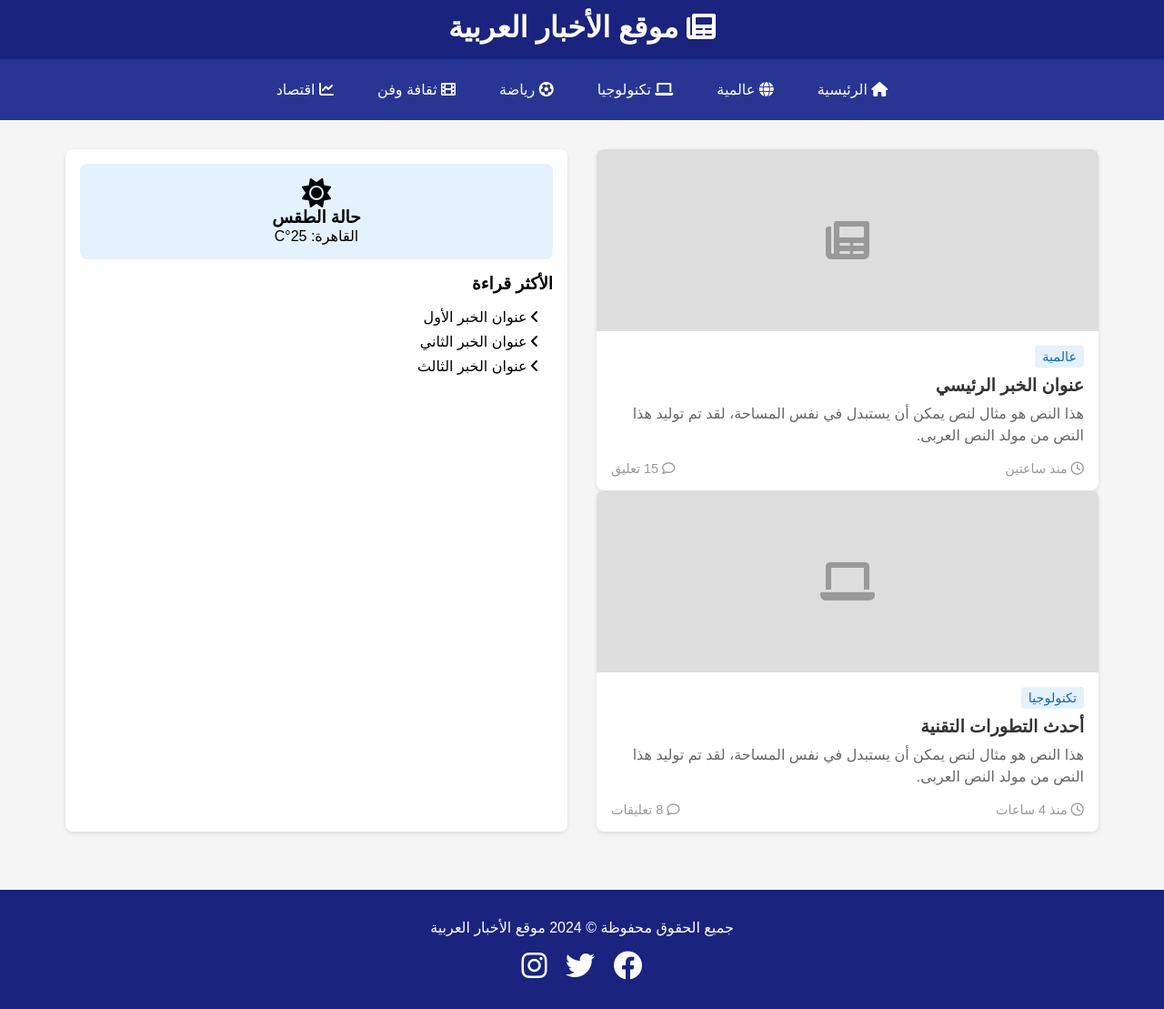
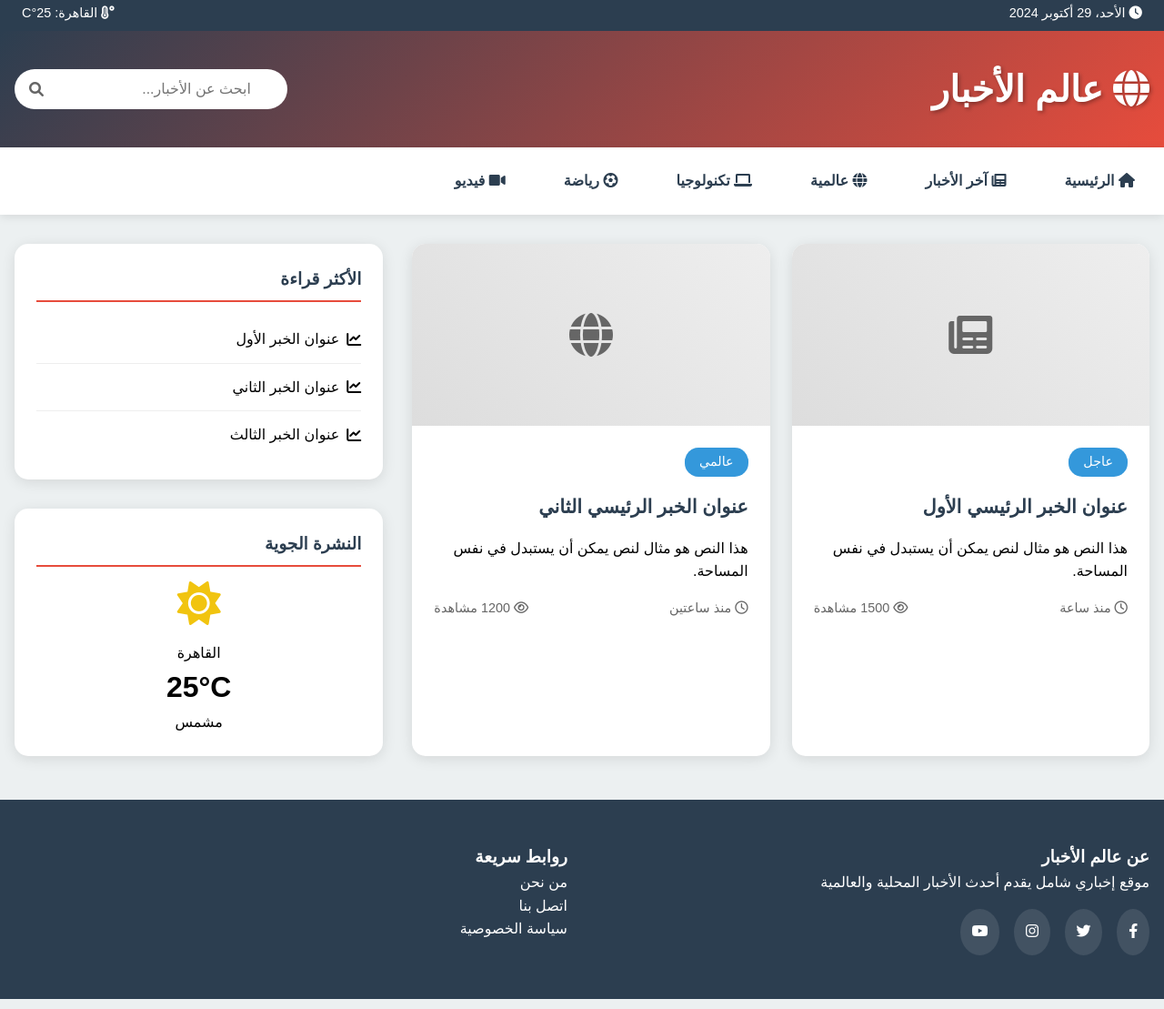
Before and after one commit to Vapojsjdj/truegoalchat, a plain HTML site: page index.html in a window 1280 px wide. Shown: the part 5-1114 px from the top of the page at 91% size. Drawn offline with Linux system fonts and the light colour scheme.

Commit message:
Update index.html

```diff
--- a/index.html
+++ b/index.html
@@ -3,63 +3,140 @@
 <head>
     <meta charset="UTF-8">
     <meta name="viewport" content="width=device-width, initial-scale=1.0">
-    <title>موقع الأخبار العربية</title>
+    <title>عالم الأخبار</title>
     <link rel="stylesheet" href="https://cdnjs.cloudflare.com/ajax/libs/font-awesome/6.0.0/css/all.min.css">
     <style>
         * {
             margin: 0;
             padding: 0;
             box-sizing: border-box;
-            font-family: 'Cairo', sans-serif;
+            font-family: 'Tajawal', sans-serif;
+        }
+
+        :root {
+            --primary-color: #2c3e50;
+            --secondary-color: #e74c3c;
+            --accent-color: #3498db;
+            --background-color: #ecf0f1;
         }
 
         body {
-            background-color: #f5f5f5;
+            background-color: var(--background-color);
+            line-height: 1.6;
+        }
+
+        .top-bar {
+            background-color: var(--primary-color);
+            color: white;
+            padding: 0.5rem;
+            font-size: 0.9rem;
+        }
+
+        .top-bar-content {
+            display: flex;
+            justify-content: space-between;
+            max-width: 1400px;
+            margin: 0 auto;
+            padding: 0 1rem;
         }
 
         .header {
-            background-color: #1a237e;
+            background: linear-gradient(135deg, var(--primary-color), var(--secondary-color));
             color: white;
-            padding: 1rem;
-            text-align: center;
+            padding: 2rem 1rem;
+        }
+
+        .header-content {
+            max-width: 1400px;
+            margin: 0 auto;
+            display: flex;
+            justify-content: space-between;
+            align-items: center;
+        }
+
+        .logo {
+            font-size: 2.5rem;
+            font-weight: bold;
+            text-shadow: 2px 2px 4px rgba(0,0,0,0.3);
+        }
+
+        .search-box {
+            position: relative;
+            width: 300px;
+        }
+
+        .search-box input {
+            width: 100%;
+            padding: 0.8rem 2.5rem 0.8rem 1rem;
+            border: none;
+            border-radius: 25px;
+            font-size: 1rem;
+        }
+
+        .search-box i {
+            position: absolute;
+            left: 1rem;
+            top: 50%;
+            transform: translateY(-50%);
+            color: #666;
         }
 
         .nav {
-            background-color: #283593;
-            padding: 1rem;
-            display: flex;
-            justify-content: center;
-            flex-wrap: wrap;
-            gap: 1rem;
+            background-color: white;
+            box-shadow: 0 2px 10px rgba(0,0,0,0.1);
+            position: sticky;
+            top: 0;
+            z-index: 100;
         }
 
-        .nav a {
-            color: white;
-            text-decoration: none;
-            padding: 0.5rem 1rem;
-            border-radius: 4px;
-            transition: background-color 0.3s;
+        .nav-content {
+            max-width: 1400px;
+            margin: 0 auto;
+            display: flex;
+            justify-content: space-between;
+            padding: 1rem;
         }
 
-        .nav a:hover {
-            background-color: #1a237e;
-        }
-
-        .container {
-            max-width: 1200px;
-            margin: 0 auto;
-            padding: 2rem;
-            display: grid;
-            grid-template-columns: repeat(auto-fit, minmax(300px, 1fr));
+        .nav-links {
+            display: flex;
             gap: 2rem;
         }
 
+        .nav-links a {
+            color: var(--primary-color);
+            text-decoration: none;
+            font-weight: bold;
+            padding: 0.5rem 1rem;
+            border-radius: 20px;
+            transition: all 0.3s ease;
+        }
+
+        .nav-links a:hover {
+            background-color: var(--secondary-color);
+            color: white;
+        }
+
+        .main-content {
+            max-width: 1400px;
+            margin: 2rem auto;
+            display: grid;
+            grid-template-columns: 2fr 1fr;
+            gap: 2rem;
+            padding: 0 1rem;
+        }
+
+        .featured-news {
+            display: grid;
+            grid-template-columns: repeat(auto-fit, minmax(300px, 1fr));
+            gap: 1.5rem;
+        }
+
         .news-card {
-            background-color: white;
-            border-radius: 8px;
+            background: white;
+            border-radius: 15px;
             overflow: hidden;
-            box-shadow: 0 2px 5px rgba(0,0,0,0.1);
-            transition: transform 0.3s;
+            box-shadow: 0 3px 15px rgba(0,0,0,0.1);
+            transition: transform 0.3s ease;
         }
 
         .news-card:hover {
@@ -67,145 +144,257 @@
         }
 
         .news-image {
-            width: 100%;
             height: 200px;
-            background-color: #ddd;
+            background: linear-gradient(45deg, #ddd, #eee);
             display: flex;
             align-items: center;
             justify-content: center;
         }
 
         .news-content {
-            padding: 1rem;
+            padding: 1.5rem;
         }
 
-        .news-category {
-            background-color: #e3f2fd;
-            color: #1565c0;
-            padding: 0.25rem 0.5rem;
-            border-radius: 4px;
+        .news-tag {
+            background-color: var(--accent-color);
+            color: white;
+            padding: 0.3rem 1rem;
+            border-radius: 15px;
             font-size: 0.9rem;
             display: inline-block;
-            margin-bottom: 0.5rem;
         }
 
         .news-title {
-            font-size: 1.2rem;
-            margin-bottom: 0.5rem;
-            color: #333;
-        }
-
-        .news-excerpt {
-            color: #666;
-            margin-bottom: 1rem;
-            line-height: 1.5;
+            margin: 1rem 0;
+            font-size: 1.3rem;
+            color: var(--primary-color);
         }
 
         .news-meta {
             display: flex;
             justify-content: space-between;
-            color: #999;
+            color: #666;
             font-size: 0.9rem;
+            margin-top: 1rem;
         }
 
         .sidebar {
-            background-color: white;
-            padding: 1rem;
-            border-radius: 8px;
-            box-shadow: 0 2px 5px rgba(0,0,0,0.1);
+            display: flex;
+            flex-direction: column;
+            gap: 2rem;
         }
 
-        .weather-widget {
-            text-align: center;
-            padding: 1rem;
-            background-color: #e3f2fd;
-            border-radius: 8px;
+        .widget {
+            background: white;
+            padding: 1.5rem;
+            border-radius: 15px;
+            box-shadow: 0 3px 15px rgba(0,0,0,0.1);
+        }
+
+        .widget-title {
+            color: var(--primary-color);
             margin-bottom: 1rem;
+            padding-bottom: 0.5rem;
+            border-bottom: 2px solid var(--secondary-color);
+        }
+
+        .trending-list {
+            list-style: none;
+        }
+
+        .trending-list li {
+            padding: 0.8rem 0;
+            border-bottom: 1px solid #eee;
+            display: flex;
+            align-items: center;
+            gap: 0.5rem;
+        }
+
+        .trending-list li:last-child {
+            border-bottom: none;
         }
 
         .footer {
-            background-color: #1a237e;
+            background: var(--primary-color);
             color: white;
-            text-align: center;
-            padding: 2rem;
-            margin-top: 2rem;
+            padding: 3rem 1rem;
+            margin-top: 3rem;
+        }
+
+        .footer-content {
+            max-width: 1400px;
+            margin: 0 auto;
+            display: grid;
+            grid-template-columns: repeat(auto-fit, minmax(250px, 1fr));
+            gap: 2rem;
+        }
+
+        .social-links {
+            display: flex;
+            gap: 1rem;
+            margin-top: 1rem;
+        }
+
+        .social-links a {
+            color: white;
+            background: rgba(255,255,255,0.1);
+            padding: 0.8rem;
+            border-radius: 50%;
+            transition: background 0.3s ease;
+        }
+
+        .social-links a:hover {
+            background: var(--secondary-color);
         }
 
         @media (max-width: 768px) {
-            .container {
+            .main-content {
                 grid-template-columns: 1fr;
+            }
+
+            .header-content {
+                flex-direction: column;
+                gap: 1rem;
+            }
+
+            .search-box {
+                width: 100%;
+            }
+
+            .nav-content {
+                flex-direction: column;
+                align-items: center;
+                gap: 1rem;
+            }
+
+            .nav-links {
+                flex-wrap: wrap;
+                justify-content: center;
             }
         }
     </style>
 </head>
 <body>
+    <div class="top-bar">
+        <div class="top-bar-content">
+            <div>
+                <i class="fas fa-clock"></i> الأحد، 29 أكتوبر 2024
+            </div>
+            <div>
+                <i class="fas fa-temperature-high"></i> القاهرة: 25°C
+            </div>
+        </div>
+    </div>
+
     <header class="header">
-        <h1><i class="fas fa-newspaper"></i> موقع الأخبار العربية</h1>
+        <div class="header-content">
+            <div class="logo">
+                <i class="fas fa-globe"></i> عالم الأخبار
+            </div>
+            <div class="search-box">
+                <input type="text" placeholder="ابحث عن الأخبار...">
+                <i class="fas fa-search"></i>
+            </div>
+        </div>
     </header>
 
     <nav class="nav">
-        <a href="#"><i class="fas fa-home"></i> الرئيسية</a>
-        <a href="#"><i class="fas fa-globe"></i> عالمية</a>
-        <a href="#"><i class="fas fa-laptop"></i> تكنولوجيا</a>
-        <a href="#"><i class="fas fa-futbol"></i> رياضة</a>
-        <a href="#"><i class="fas fa-film"></i> ثقافة وفن</a>
-        <a href="#"><i class="fas fa-chart-line"></i> اقتصاد</a>
+        <div class="nav-content">
+            <div class="nav-links">
+                <a href="#"><i class="fas fa-home"></i> الرئيسية</a>
+                <a href="#"><i class="fas fa-newspaper"></i> آخر الأخبار</a>
+                <a href="#"><i class="fas fa-globe"></i> عالمية</a>
+                <a href="#"><i class="fas fa-laptop"></i> تكنولوجيا</a>
+                <a href="#"><i class="fas fa-futbol"></i> رياضة</a>
+                <a href="#"><i class="fas fa-video"></i> فيديو</a>
+            </div>
+        </div>
     </nav>
 
-    <main class="container">
-        <section class="news-section">
+    <main class="main-content">
+        <section class="featured-news">
             <article class="news-card">
                 <div class="news-image">
-                    <i class="fas fa-newspaper fa-3x" style="color: #999;"></i>
+                    <i class="fas fa-newspaper fa-3x" style="color: #666;"></i>
                 </div>
                 <div class="news-content">
-                    <span class="news-category">عالمية</span>
-                    <h2 class="news-title">عنوان الخبر الرئيسي</h2>
-                    <p class="news-excerpt">هذا النص هو مثال لنص يمكن أن يستبدل في نفس المساحة، لقد تم توليد هذا النص من مولد النص العربى.</p>
+                    <span class="news-tag">عاجل</span>
+                    <h2 class="news-title">عنوان الخبر الرئيسي الأول</h2>
+                    <p>هذا النص هو مثال لنص يمكن أن يستبدل في نفس المساحة.</p>
                     <div class="news-meta">
-                        <span><i class="far fa-clock"></i> منذ ساعتين</span>
-                        <span><i class="far fa-comment"></i> 15 تعليق</span>
+                        <span><i class="far fa-clock"></i> منذ ساعة</span>
+                        <span><i class="far fa-eye"></i> 1500 مشاهدة</span>
                     </div>
                 </div>
             </article>
 
             <article class="news-card">
                 <div class="news-image">
-                    <i class="fas fa-laptop fa-3x" style="color: #999;"></i>
+                    <i class="fas fa-globe fa-3x" style="color: #666;"></i>
                 </div>
                 <div class="news-content">
-                    <span class="news-category">تكنولوجيا</span>
-                    <h2 class="news-title">أحدث التطورات التقنية</h2>
-                    <p class="news-excerpt">هذا النص هو مثال لنص يمكن أن يستبدل في نفس المساحة، لقد تم توليد هذا النص من مولد النص العربى.</p>
+                    <span class="news-tag">عالمي</span>
+                    <h2 class="news-title">عنوان الخبر الرئيسي الثاني</h2>
+                    <p>هذا النص هو مثال لنص يمكن أن يستبدل في نفس المساحة.</p>
                     <div class="news-meta">
-                        <span><i class="far fa-clock"></i> منذ 4 ساعات</span>
-                        <span><i class="far fa-comment"></i> 8 تعليقات</span>
+                        <span><i class="far fa-clock"></i> منذ ساعتين</span>
+                        <span><i class="far fa-eye"></i> 1200 مشاهدة</span>
                     </div>
                 </div>
             </article>
         </section>
 
         <aside class="sidebar">
-            <div class="weather-widget">
-                <i class="fas fa-sun fa-2x"></i>
-                <h3>حالة الطقس</h3>
-                <p>القاهرة: 25°C</p>
+            <div class="widget">
+                <h3 class="widget-title">الأكثر قراءة</h3>
+                <ul class="trending-list">
+                    <li>
+                        <i class="fas fa-chart-line"></i>
+                        عنوان الخبر الأول
+                    </li>
+                    <li>
+                        <i class="fas fa-chart-line"></i>
+                        عنوان الخبر الثاني
+                    </li>
+                    <li>
+                        <i class="fas fa-chart-line"></i>
+                        عنوان الخبر الثالث
+                    </li>
+                </ul>
             </div>
-            <h3>الأكثر قراءة</h3>
-            <ul style="list-style: none; padding: 1rem;">
-                <li style="margin-bottom: 0.5rem;"><i class="fas fa-angle-left"></i> عنوان الخبر الأول</li>
-                <li style="margin-bottom: 0.5rem;"><i class="fas fa-angle-left"></i> عنوان الخبر الثاني</li>
-                <li style="margin-bottom: 0.5rem;"><i class="fas fa-angle-left"></i> عنوان الخبر الثالث</li>
-            </ul>
+
+            <div class="widget">
+                <h3 class="widget-title">النشرة الجوية</h3>
+                <div style="text-align: center;">
+                    <i class="fas fa-sun fa-3x" style="color: #f1c40f;"></i>
+                    <p style="margin-top: 1rem;">القاهرة</p>
+                    <p style="font-size: 2rem; font-weight: bold;">25°C</p>
+                    <p>مشمس</p>
+                </div>
+            </div>
         </aside>
     </main>
 
     <footer class="footer">
-        <p>جميع الحقوق محفوظة © 2024 موقع الأخبار العربية</p>
-        <div style="margin-top: 1rem;">
-            <a href="#" style="color: white; margin: 0 0.5rem;"><i class="fab fa-facebook fa-2x"></i></a>
-            <a href="#" style="color: white; margin: 0 0.5rem;"><i class="fab fa-twitter fa-2x"></i></a>
-            <a href="#" style="color: white; margin: 0 0.5rem;"><i class="fab fa-instagram fa-2x"></i></a>
+        <div class="footer-content">
+            <div>
+                <h3>عن عالم الأخبار</h3>
+                <p>موقع إخباري شامل يقدم أحدث الأخبار المحلية والعالمية</p>
+                <div class="social-links">
+                    <a href="#"><i class="fab fa-facebook-f"></i></a>
+                    <a href="#"><i class="fab fa-twitter"></i></a>
+                    <a href="#"><i class="fab fa-instagram"></i></a>
+                    <a href="#"><i class="fab fa-youtube"></i></a>
+                </div>
+            </div>
+            <div>
+                <h3>روابط سريعة</h3>
+                <ul style="list-style: none;">
+                    <li><a href="#" style="color: white; text-decoration: none;">من نحن</a></li>
+                    <li><a href="#" style="color: white; text-decoration: none;">اتصل بنا</a></li>
+                    <li><a href="#" style="color: white; text-decoration: none;">سياسة الخصوصية</a></li>
+                </ul>
+            </div>
         </div>
     </footer>
 </body>
```
